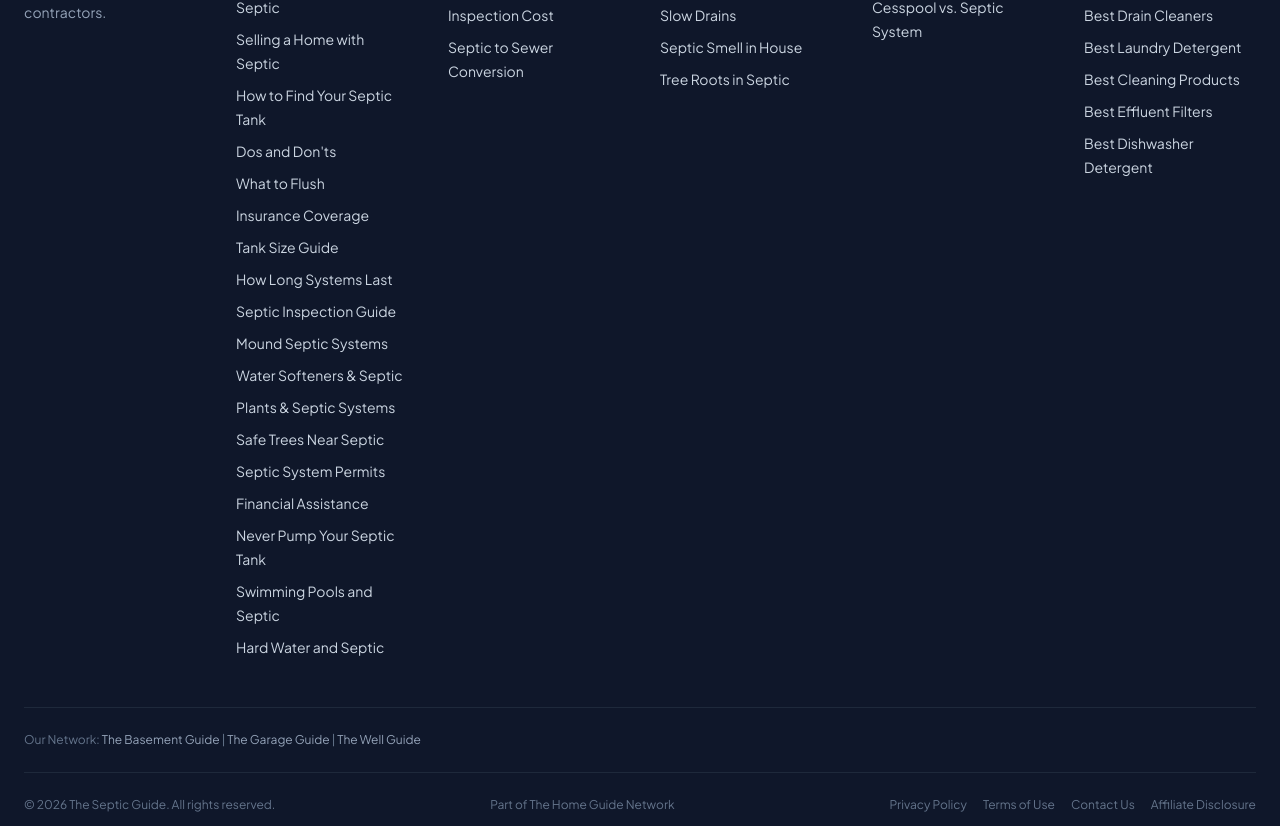
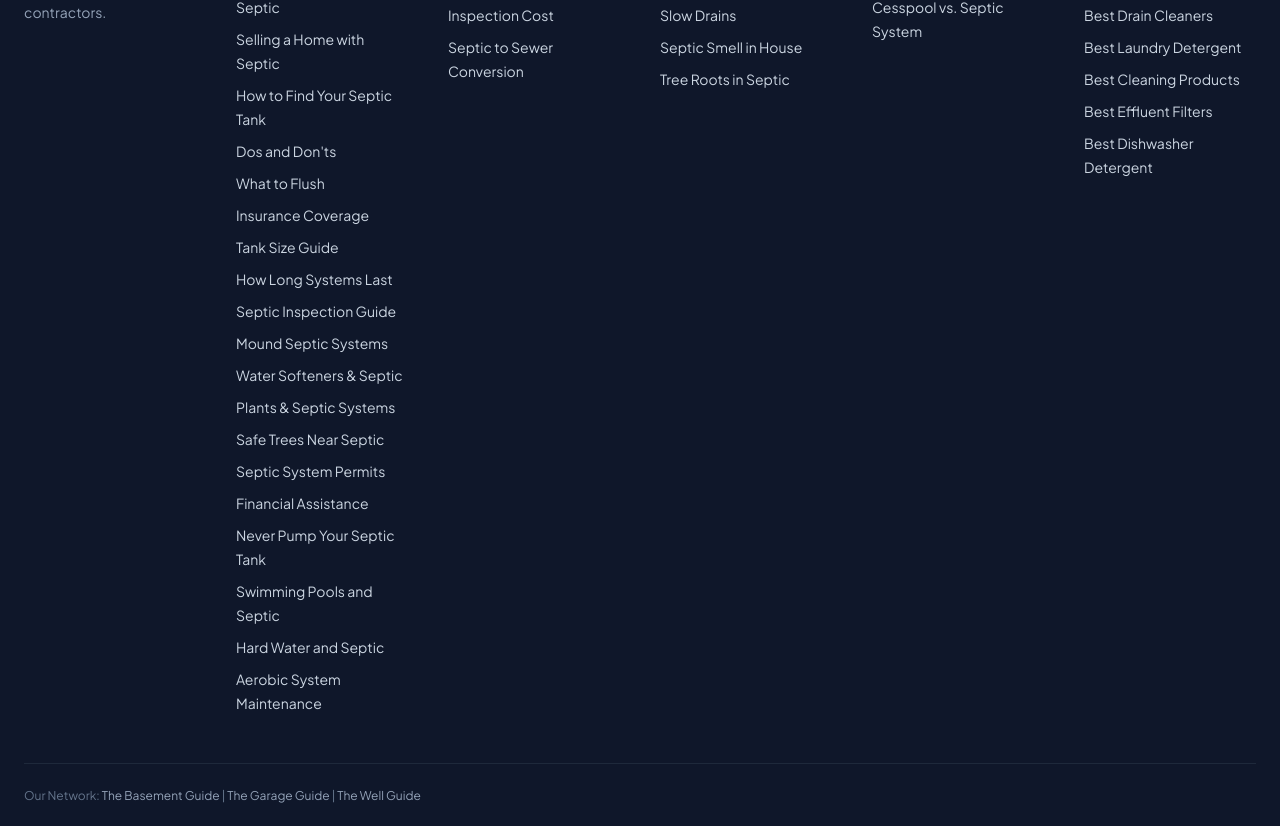
Before and after one commit to thebasementguide2026/theseptic.guide-, a Next.js app: page /reviews/best-septic-tank-treatments in a window 1280 px wide. Shown: the part 11174-12000 px from the top of the page. Built offline with nearby package versions, Linux system fonts and the light colour scheme.

Commit message:
Add aerobic septic maintenance to footer

```diff
--- a/components/Footer.tsx
+++ b/components/Footer.tsx
@@ -25,6 +25,7 @@ const footerSections = [
       { label: 'Never Pump Your Septic Tank', href: '/articles/what-happens-if-you-never-pump-septic-tank' },
       { label: 'Swimming Pools and Septic', href: '/guides/swimming-pool-septic-system' },
       { label: 'Hard Water and Septic', href: '/guides/hard-water-septic-system' },
+      { label: 'Aerobic System Maintenance', href: '/guides/aerobic-septic-system-maintenance' },
     ],
   },
   {
```
